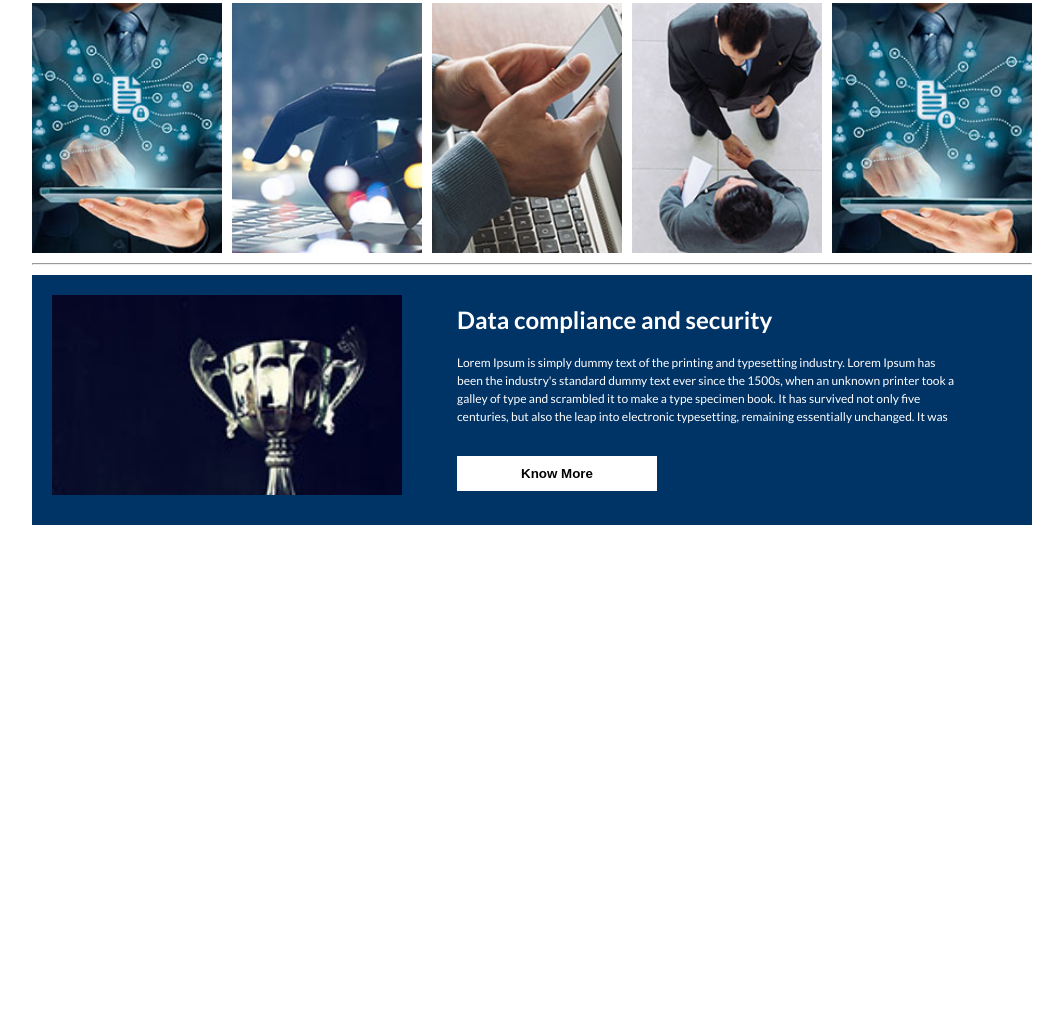
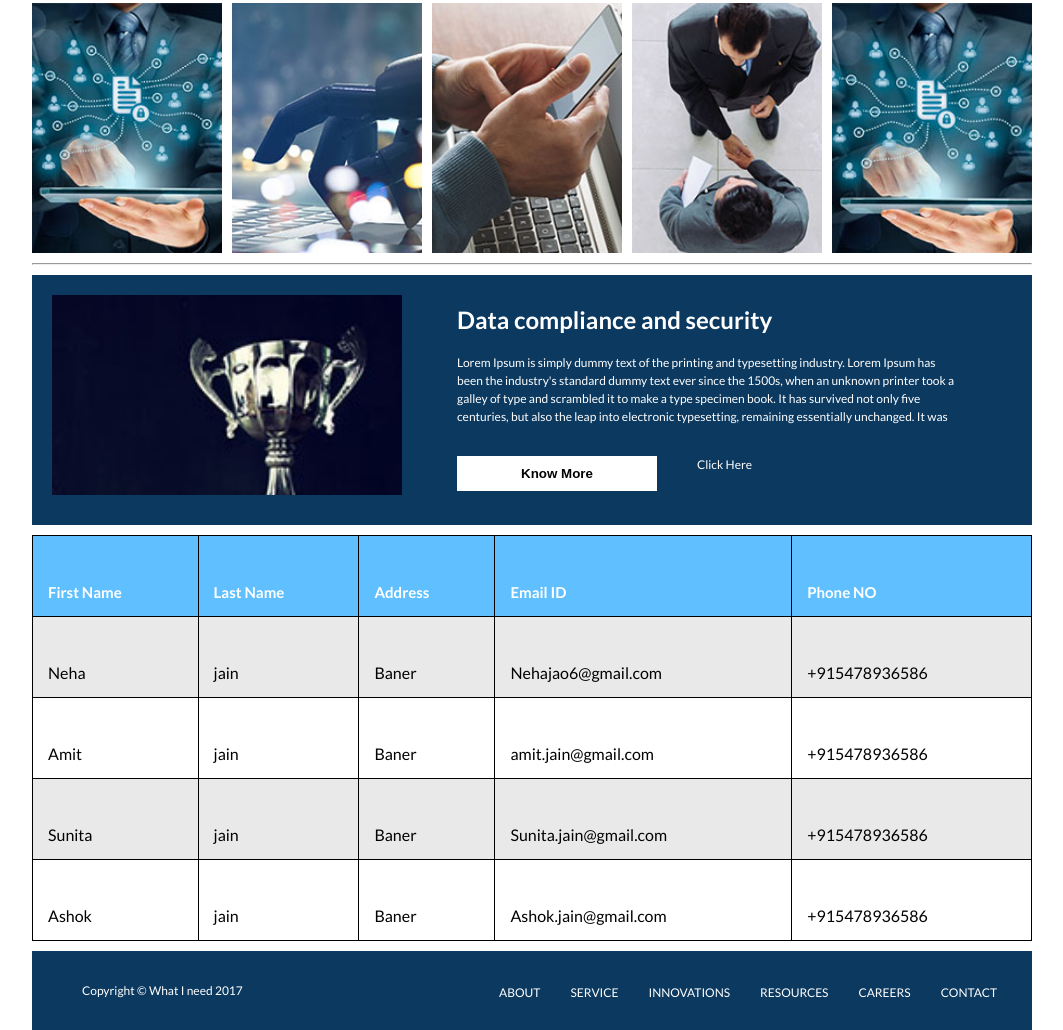
Before and after one commit to nehaj-cuelogic/Basic_HTML, a plain HTML site: page index.html in a window 1280 px wide. Shown: the part 717-1747 px from the top of the page, without its empty margins (108-1171 px from the left). Before the commit the page ends 1242 px from the top, so only its background shows below. Drawn offline with Linux system fonts and the light colour scheme.

Commit message:
added files

```diff
--- a/css/style.css
+++ b/css/style.css
@@ -23,7 +23,7 @@ list-style: none;
 }
 .head
 {
-    background-color: #60c0ff;
+    background-color: #0c395f;
     width: 1000px;
     height: 80px;
     padding-top: 30px;
@@ -140,7 +140,7 @@ margin:10px auto;
 
 .nav_col
 {
-    background-color: #003366;
+    background-color: #0c395f;
     margin-top: 10px;
     height: 250px;
 
@@ -183,6 +183,8 @@ margin:10px auto;
 
 }
 
+
+
 .know_more
 {
     text-decoration: none;
@@ -194,4 +196,104 @@ margin:10px auto;
     font-weight: bold;
     border: none;
     cursor: pointer;
+    float: left;
 }
+
+.click
+{
+    color: #ffff;
+
+    text-decoration: none;
+    margin-left:40px;
+
+}
+
+.tb table {
+    border-collapse: collapse;
+    width: 100%;
+    overflow: hidden;
+}
+.tb table tr:nth-child(even)
+
+{
+  background-color: #eae9e9;
+}
+
+.tb table th
+{
+    background-color: #60c0ff;
+    color: white;
+    font-size: 15px;
+}
+
+.tb table, th, td {
+    border: 1px solid black;
+    height: 50px;
+    vertical-align: bottom;
+    padding: 15px;
+    text-align: left;
+
+}
+
+.tb
+{
+    overflow-x: auto;
+    margin: 10px 0px 10px 0px;
+}
+.copy
+{
+     width: 300px;
+     padding-left: 30px;
+     float: left;
+}
+footer
+{
+    background: #0c395f;
+    padding: 20px 0 20px;
+    overflow: hidden;;
+}
+
+footer .copyright
+{
+    font-size: 12px;
+    color: #fff;
+   margin-left:20px;
+}
+
+ .footer_nav
+{
+
+    float:right;
+    margin:10px 35px 0px;
+}
+
+ .footer_nav ul
+ {
+
+    float: right;
+    margin: 0px;
+    padding: 0px;
+
+}
+
+.footer_nav ul li
+{
+    float: left;
+    color: #ffff;
+    padding-right: 30px;
+
+
+}
+
+.footer_nav ul li:last-child
+{
+    padding-right: 0;
+}
+
+.footer_nav li a
+{
+    color: #ffff;
+    text-decoration: none;
+    font-size: 12px;
+
+}
--- a/index.html
+++ b/index.html
@@ -64,9 +64,65 @@
             <p>Lorem Ipsum is simply dummy text of the printing and typesetting industry. Lorem Ipsum has been the industry's standard dummy text ever since the 1500s, when an unknown printer took a galley of type and scrambled it to make a type specimen book. It has survived not only five centuries, but also the leap into electronic typesetting, remaining essentially unchanged. It was
             </p>
             <p><button class="know_more">Know More</button></p>
+            <p><a href="" class="click">Click Here</a></p>
         </div>
+    </section>
+    <section class="tb">
+        <table>
+            <tr>
+                <th>First Name</th>
+                <th>Last Name</th>
+                <th>Address</th>
+                <th>Email ID</th>
+                <th>Phone NO</th>
+            </tr>
+            <tr>
+                <td>Neha</td>
+                <td>jain</td>
+                <td>Baner</td>
+                <td>Nehajao6@gmail.com</td>
+                <td>+915478936586</td>
+            </tr>
+            <tr>
+                <td>Amit</td>
+                <td>jain</td>
+                <td>Baner</td>
+                <td>amit.jain@gmail.com</td>
+                <td>+915478936586</td>
+            </tr>
+            <tr>
+                <td>Sunita</td>
+                <td>jain</td>
+                <td>Baner</td>
+                <td>Sunita.jain@gmail.com</td>
+                <td>+915478936586</td>
+            </tr>
+             <tr>
+                <td>Ashok</td>
+                <td>jain</td>
+                <td>Baner</td>
+                <td>Ashok.jain@gmail.com</td>
+                <td>+915478936586</td>
+            </tr>
+        </table>
+    </section>
+    <footer>
 
-    </section>
+            <div class="copy">
+                <p class="copyright">Copyright © What I need 2017</p>
+            </div>
+            <nav class="footer_nav">
+            <ul >
+                <li><a href="">ABOUT</a></li>
+                <li><a href="">SERVICE</a></li>
+                <li><a href="">INNOVATIONS</a></li>
+                <li><a href="">RESOURCES</a></li>
+                <li><a href="">CAREERS</a></li>
+                <li><a href="">CONTACT</a></li>
+            </ul>
+            </nav>
+
+    </footer>
 </div>
 </body>
 </html>
```
